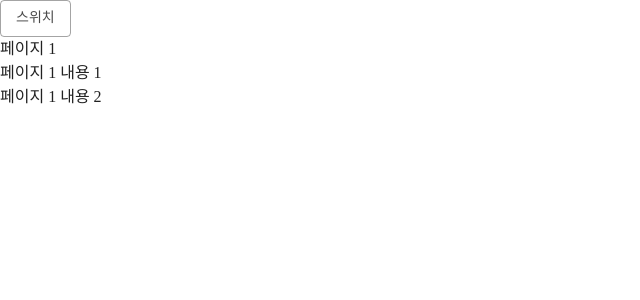
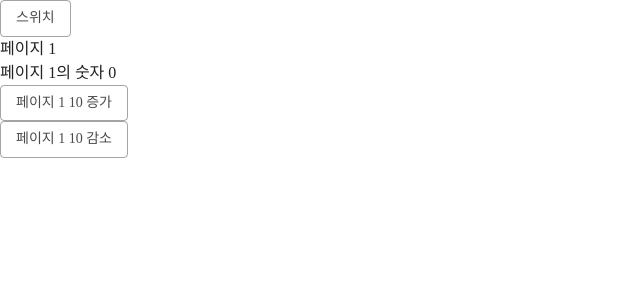
Before and after one commit to NewBean0312/react-test, a React (Create React App) app: page / in a window 1280 px wide. Shown: the top 300 px of the page, without its empty margins (0-640 px from the left). Built offline with nearby package versions, Linux system fonts and the light colour scheme; a web font is replaced by a local one.

Commit message:
Recoil이 필요한 상호나 만들기, 각 페이지에서 no 값을 유지해야 하는 상황

```diff
--- a/src/RecoilEx.js
+++ b/src/RecoilEx.js
@@ -2,24 +2,46 @@ import React, { useState } from "react";
 import { Button } from "@mui/material";
 
 function Page1() {
+  const [no, setNo] = useState(0);
+
   return (
     <>
       <h1>페이지 1</h1>
       <ul>
-        <li>페이지 1 내용 1</li>
-        <li>페이지 1 내용 2</li>
+        <li>페이지 1의 숫자 {no}</li>
+        <li>
+          <Button onClick={() => setNo(no + 10)} variant="outlined">
+            페이지 1 10 증가
+          </Button>
+        </li>
+        <li>
+          <Button onClick={() => setNo(no - 10)} variant="outlined">
+            페이지 1 10 감소
+          </Button>
+        </li>
       </ul>
     </>
   );
 }
 
 function Page2() {
+  const [no, setNo] = useState(0);
+
   return (
     <>
       <h1>페이지 2</h1>
       <ul>
-        <li>페이지 2 내용 1</li>
-        <li>페이지 2 내용 2</li>
+        <li>페이지 2의 숫자 {no}</li>
+        <li>
+          <Button onClick={() => setNo(no + 10)} variant="outlined">
+            페이지 2 10 증가
+          </Button>
+        </li>
+        <li>
+          <Button onClick={() => setNo(no - 10)} variant="outlined">
+            페이지 2 10 감소
+          </Button>
+        </li>
       </ul>
     </>
   );
```
